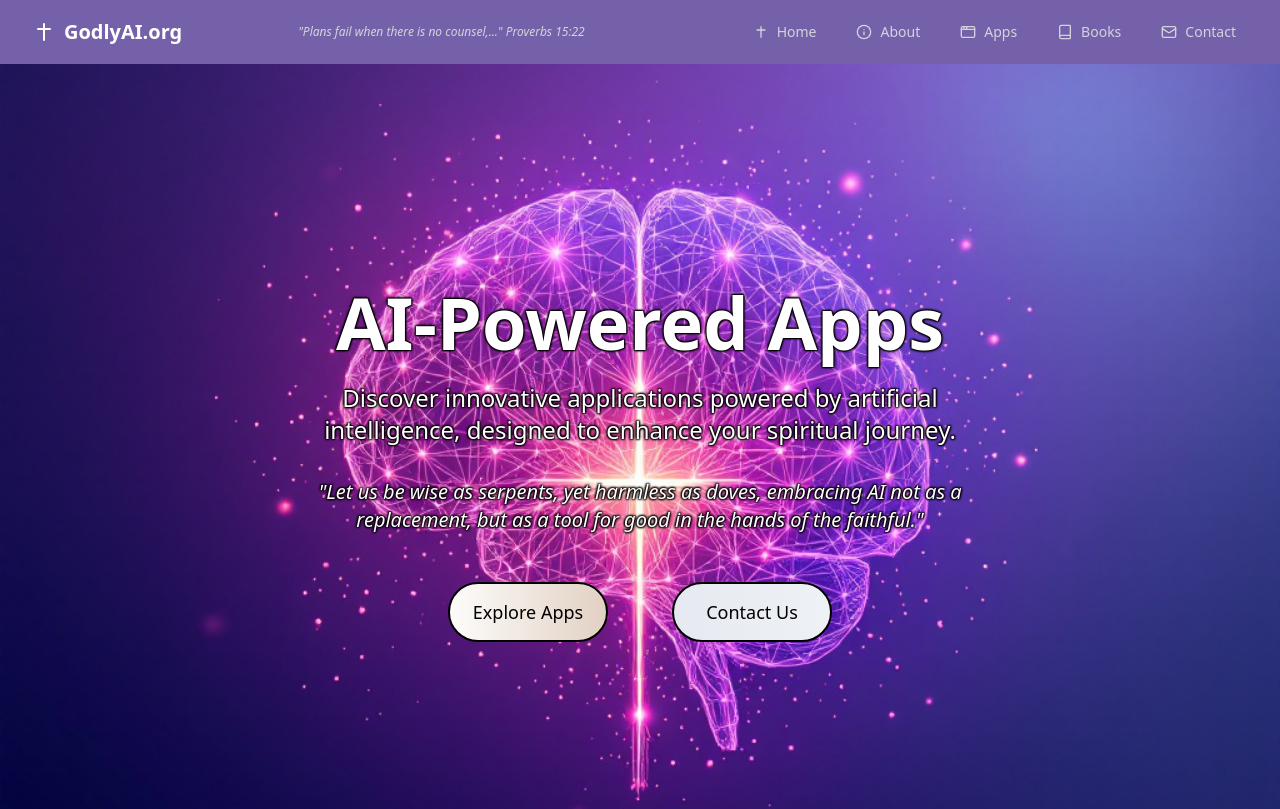
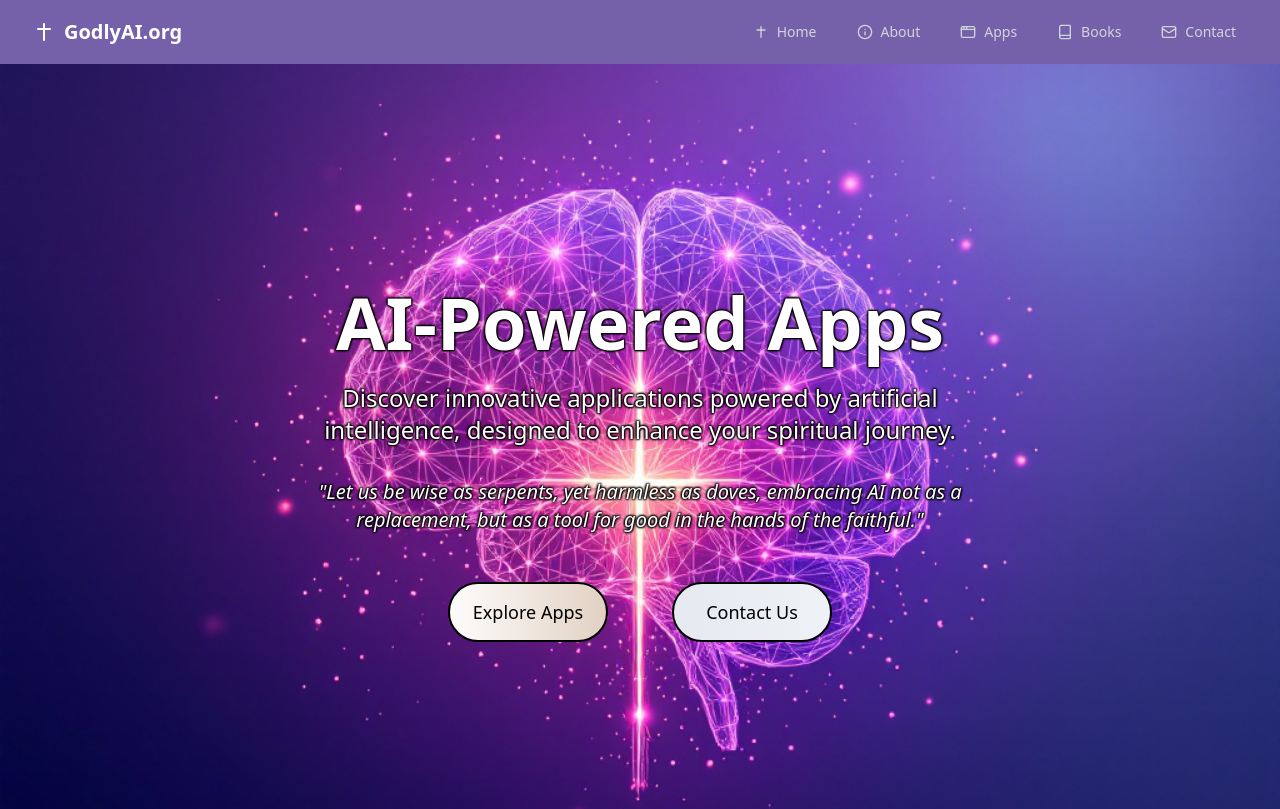
Before and after one commit to nmpettus/godlyAI, a React (Vite) app: page / in a window 1280 px wide. Shown: the top 809 px of the page. Built offline with nearby package versions, Linux system fonts and the light colour scheme.

Commit message:
Remove quote from navbar
Eliminated the quote from the navbar component to streamline the user interface.
[skip gpt_engineer]

```diff
--- a/src/components/Navbar.tsx
+++ b/src/components/Navbar.tsx
@@ -29,9 +29,6 @@ export const Navbar = () => {
               <ChristianCross className="h-6 w-6 text-white" />
               <span className="text-white font-bold text-xl">GodlyAI.org</span>
             </button>
-          </div>
-          <div className="hidden md:block">
-            <p className="text-gray-300 italic text-xs">"Plans fail when there is no counsel,..." Proverbs 15:22</p>
           </div>
           <div className="hidden md:block">
             <div className="ml-10 flex items-baseline space-x-4">
```
